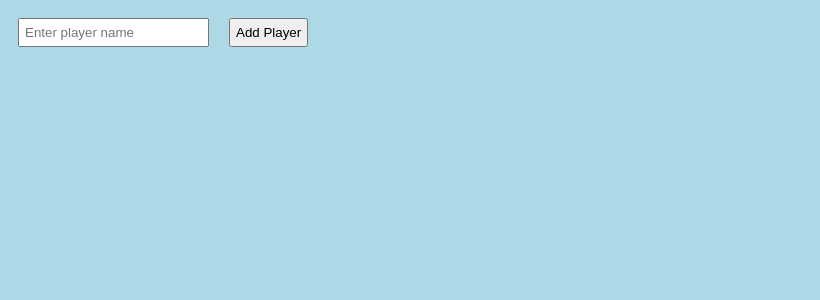
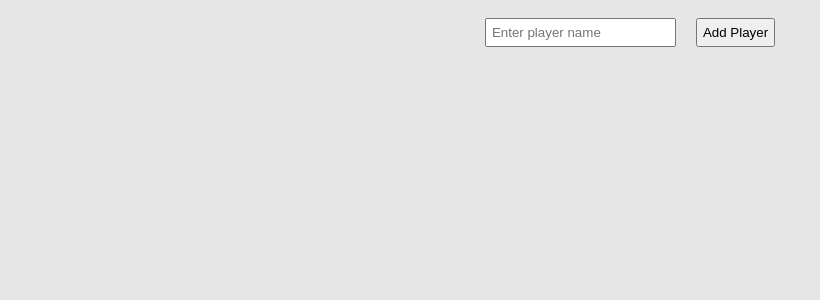
Before and after one commit to johnobriendev/discgolfScorecard, a React (Vite) app: page / in a window 1280 px wide. Shown: the top 300 px of the page, without its empty margins (0-820 px from the left). Built offline with nearby package versions, Linux system fonts and the light colour scheme.

Commit message:
update css for mobile table and desktop inputs  and update  readme with future plans

```diff
--- a/src/components/styles/App.css
+++ b/src/components/styles/App.css
@@ -2,25 +2,29 @@
   box-sizing: border-box;
 }
 
+/* Mobile */
 
 body {
-  background-color: lightblue;
+  background-color: rgb(230, 230, 230);
   padding: 10px;
+}
 
-}
 .top-div {
   margin-bottom: 20px;
   width: 100%;
 }
+
 .score-input-section{
   width:100%;
 }
+
 .player-input-container{
   display:flex;
   justify-content: space-between;
   align-items: center;
   margin-bottom: 20px;
 }
+
 input,
 button {
   margin-bottom: 10px;
@@ -32,7 +36,7 @@ button {
 
 
 .bottom-div {
-  margin-top: 10px; /* Adjust as needed */
+  margin-top: 10px;
   width: 100%;
 
 }
@@ -47,10 +51,10 @@ table {
 }
 
 th, td {
-  border: 1px solid #ddd;
+  border: 1px solid black;
   padding: 5px 0px;
   text-align: center;
-  font-size: 10px;
+  font-size: 16px;
 }
 
 
@@ -69,3 +73,20 @@ th:last-child,
 td:last-child {
   width: 10%; /* Adjust as needed */
 }
+
+
+
+/* Desktop */
+
+@media all and (min-width: 1024px) {
+
+.top-div{
+  display: flex;
+  justify-content: center;
+}
+.score-input-section{
+  width:20%;
+}
+
+
+ }
```
Also changed, not shown: 1 other file (tests, documents, lock files or other folders).
